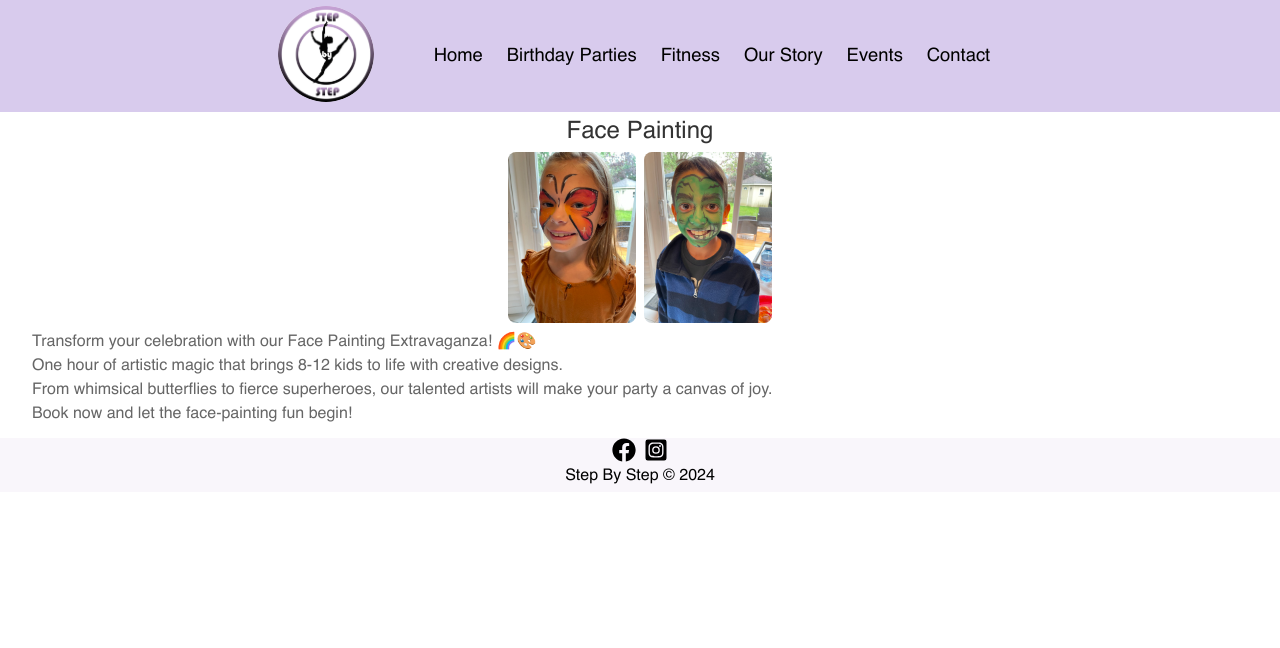
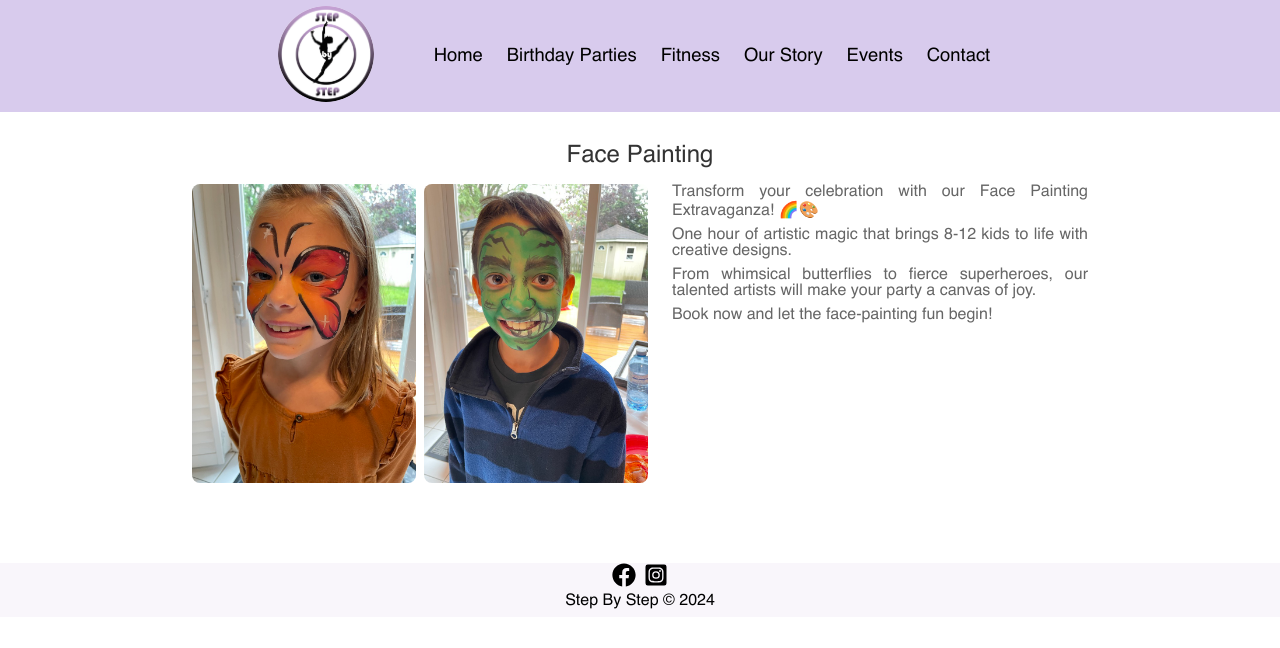
Before and after one commit to ralphdaryn/stepbystepstars, a React (Create React App) app: page /facepainting in a window 1280 px wide. Shown: the top 648 px of the page. Built offline with nearby package versions, Linux system fonts and the light colour scheme.

Commit message:
style desktop view for danceparty, facepaint and musical

```diff
--- a/src/components/Danceparty/Danceparty.js
+++ b/src/components/Danceparty/Danceparty.js
@@ -5,17 +5,19 @@ const Danceparty = () => {
   return (
     <div className="danceparty">
       <h2 className="danceparty__title">Dance Party</h2>
+      <div className="danceparty__container">
         <img
           className="danceparty__image"
           alt="dance party"
           src={danceparty}
         ></img>
+
         <div className="danceparty__subtitle-container">
           <p className="danceparty__subtitle">
-          Immerse in an hour of non-stop fun: dance parties that transform into
-          personalized music videos, engaging games with the kids, choreographed
-          dance moves for all to enjoy, and the glam of a red carpet with a mini
-          photoshoot.
+            Immerse in an hour of non-stop fun: dance parties that transform
+            into personalized music videos, engaging games with the kids,
+            choreographed dance moves for all to enjoy, and the glam of a red
+            carpet with a mini photoshoot.
           </p>
           <p className="danceparty__subtitle">
             Make your celebration unforgettable with our dynamic one-hour
@@ -26,6 +28,7 @@ const Danceparty = () => {
           </p>
         </div>
       </div>
+    </div>
   );
 };
 
--- a/src/components/Danceparty/Danceparty.scss
+++ b/src/components/Danceparty/Danceparty.scss
@@ -4,15 +4,30 @@
 .danceparty {
   padding: 0.5rem 2rem;
   margin-top: 7rem;
-  display: flex;
-  flex-direction: column;
-  align-items: center;
+  @include tablet {
+    padding: 1rem 2rem;
+  }
+  @include desktop {
+    padding: 2rem 12rem 4rem;
+  }
+
+  &__container {
+    @include tablet {
+      display: flex;
+      flex-direction: row;
+      gap: 1.5rem;
+      align-items: flex-start;
+    }
+  }
 
   &__title {
     text-align: center;
     color: #333;
     font-weight: 400;
     margin-bottom: 0.5rem;
+    @include tablet {
+      margin-bottom: 1rem;
+    }
   }
 
   &__image {
--- a/src/components/Facepaint/Facepaint.js
+++ b/src/components/Facepaint/Facepaint.js
@@ -7,6 +7,7 @@ const Facepaint = () => {
     <div className="facepaint">
       <h2 className="facepaint__title">Face Painting</h2>
       <div className="facepaint__container">
+        <div className="facepaint__wrapper">
           <img
             src={facepaint1}
             className="facepaint__image"
@@ -18,23 +19,25 @@ const Facepaint = () => {
             alt="Child with superhero face paint"
           />
         </div>
+
         <div className="facepaint__subtitle-container">
           <p className="facepaint__subtitle">
             Transform your celebration with our Face Painting Extravaganza! 🌈🎨
           </p>
           <p className="facepaint__subtitle">
-          One hour of artistic magic that brings 8-12 kids to life with creative
-          designs.
+            One hour of artistic magic that brings 8-12 kids to life with
+            creative designs.
           </p>
           <p className="facepaint__subtitle">
-          From whimsical butterflies to fierce superheroes, our talented artists
-          will make your party a canvas of joy.
+            From whimsical butterflies to fierce superheroes, our talented
+            artists will make your party a canvas of joy.
           </p>
           <p className="facepaint__subtitle">
             Book now and let the face-painting fun begin!
           </p>
         </div>
       </div>
+    </div>
   );
 };
 
--- a/src/components/Facepaint/Facepaint.scss
+++ b/src/components/Facepaint/Facepaint.scss
@@ -4,26 +4,52 @@
 .facepaint {
   padding: 0.5rem 2rem;
   margin-top: 7rem;
+  @include tablet {
+    padding: 1rem 2rem;
+  }
+  @include desktop {
+    padding: 2rem 12rem 4rem;
+  }
 
   &__title {
     text-align: center;
     color: #333;
     font-weight: 400;
     margin-bottom: 0.5rem;
+    @include tablet {
+      margin: 0;
+    }
   }
 
   &__container {
-    width: 100%;
+    @include tablet {
+      display: flex;
+      justify-content: center;
+      align-items: flex-start;
+      gap: 1.5rem;
+      margin: 1rem 0;
+    }
+  }
+  &__wrapper {
     display: flex;
     justify-content: center;
     align-items: center;
+    margin: 0.5rem 0;
     gap: 0.5rem;
-    margin-bottom: 0.5rem;
+    @include tablet {
+      margin: 0;
+      display: flex;
+      justify-content: center;
+      align-items: flex-start;
+    }
   }
 
   &__image {
     width: 8rem;
     border-radius: 0.5rem;
+    @include tablet {
+      width: 14rem;
+    }
   }
 
   &__subtitle {
@@ -33,6 +59,9 @@
     &-container {
       display: flex;
       flex-direction: column;
+      @include desktop {
+        height: 18rem;
+      }
     }
   }
 }
--- a/src/components/MusicalBabies/Musicalbabies.js
+++ b/src/components/MusicalBabies/Musicalbabies.js
@@ -5,24 +5,28 @@ const Musicalbabies = () => {
   return (
     <div className="musicalbabies">
       <h2 className="musicalbabies__title">Musical Babies</h2>
+      <div className="musicalbabies__container">
         <video className="musicalbabies__video" controls autoPlay muted>
           <source src={musicalbabiesVideo} type="video/mp4" />
           Your browser does not support the video tag.
         </video>
-      <div>
+
+        <div className="musicalbabies__wrapper">
           <p className="musicalbabies__subtitle">
-          Introducing our Musical Babies Program - a harmonious blend of joy and
-          learning for little ones aged 3 and under.
+            Introducing our Musical Babies Program - a harmonious blend of joy
+            and learning for little ones aged 3 and under.
           </p>
           <p className="musicalbabies__subtitle">
-          Join us for an engaging half-hour session of interactive fun featuring
-          circle time, musical instruments, Montessori toys, parachute play!
+            Join us for an engaging half-hour session of interactive fun
+            featuring circle time, musical instruments, Montessori toys,
+            parachute play!
           </p>
           <p className="musicalbabies__subtitle">
             Watch your child blossom in a melody of laughter and discovery.
           </p>
         </div>
       </div>
+    </div>
   );
 };
 
--- a/src/components/MusicalBabies/Musicalbabies.scss
+++ b/src/components/MusicalBabies/Musicalbabies.scss
@@ -4,14 +4,27 @@
 .musicalbabies {
   padding: 0.5rem 2rem;
   margin-top: 7rem;
-  text-align: center;
-  border-radius: 8px;
-  box-shadow: 0 2px 4px rgba(0, 0, 0, 0.1);
+  @include desktop {
+    padding: 2rem 14rem;
+  }
 
   &__title {
     color: #333;
     margin-bottom: 0.5rem;
     font-weight: 400;
+    text-align: center;
+    margin-bottom: 1rem;
+  }
+
+  &__container {
+    display: flex;
+    flex-direction: column;
+    align-items: center;
+    @include tablet {
+      flex-direction: row;
+      align-items: flex-start;
+      gap: 1.5rem;
+    }
   }
 
   &__video {
@@ -24,8 +37,6 @@
 
   &__subtitle {
     text-align: justify;
-    // font-size: 0.9rem;
-    // line-height: 1.4;
     color: #666;
     margin-bottom: 0.5rem;
   }
```
Lines whose indentation alone changed are shown as unchanged.
